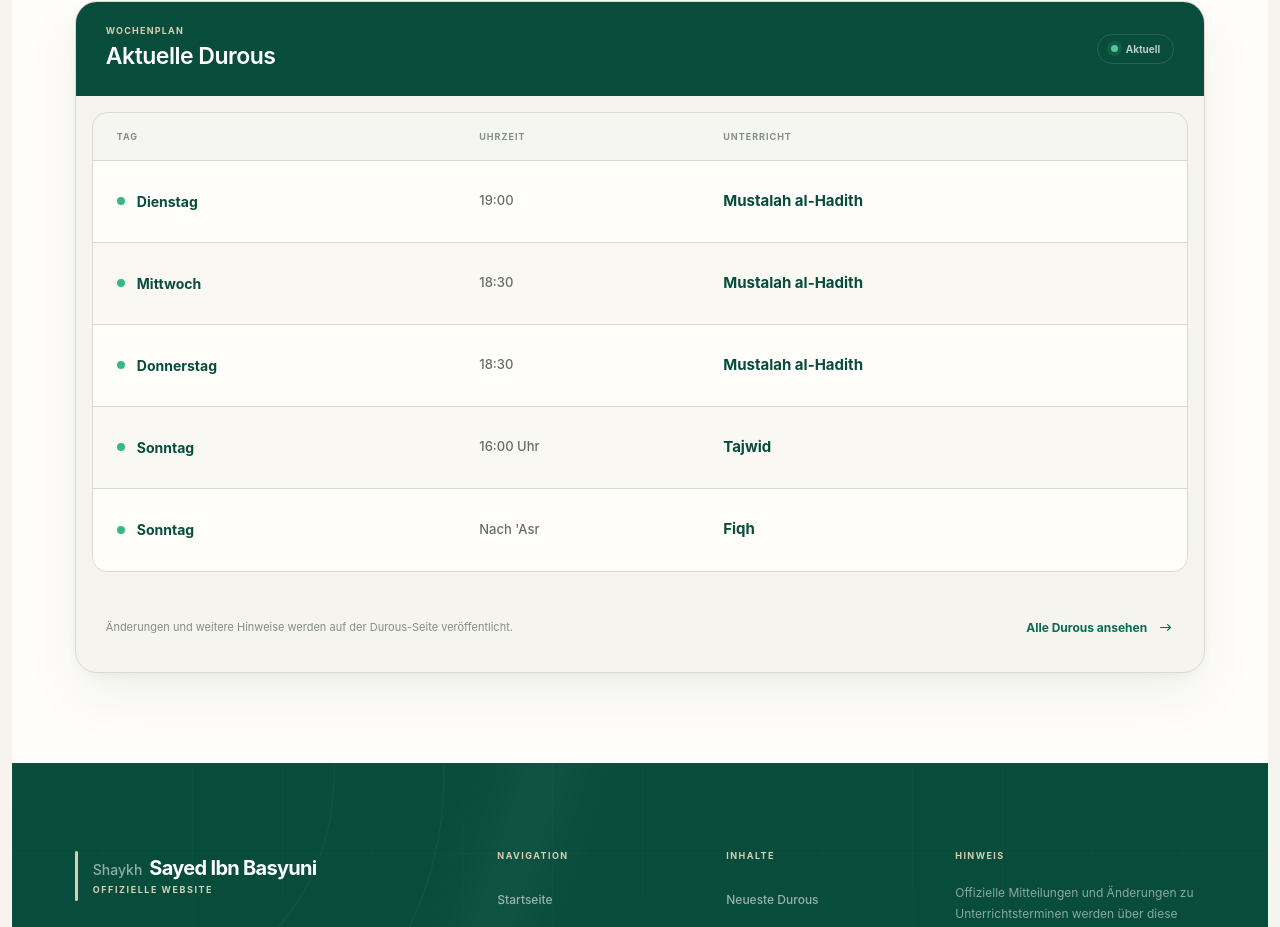
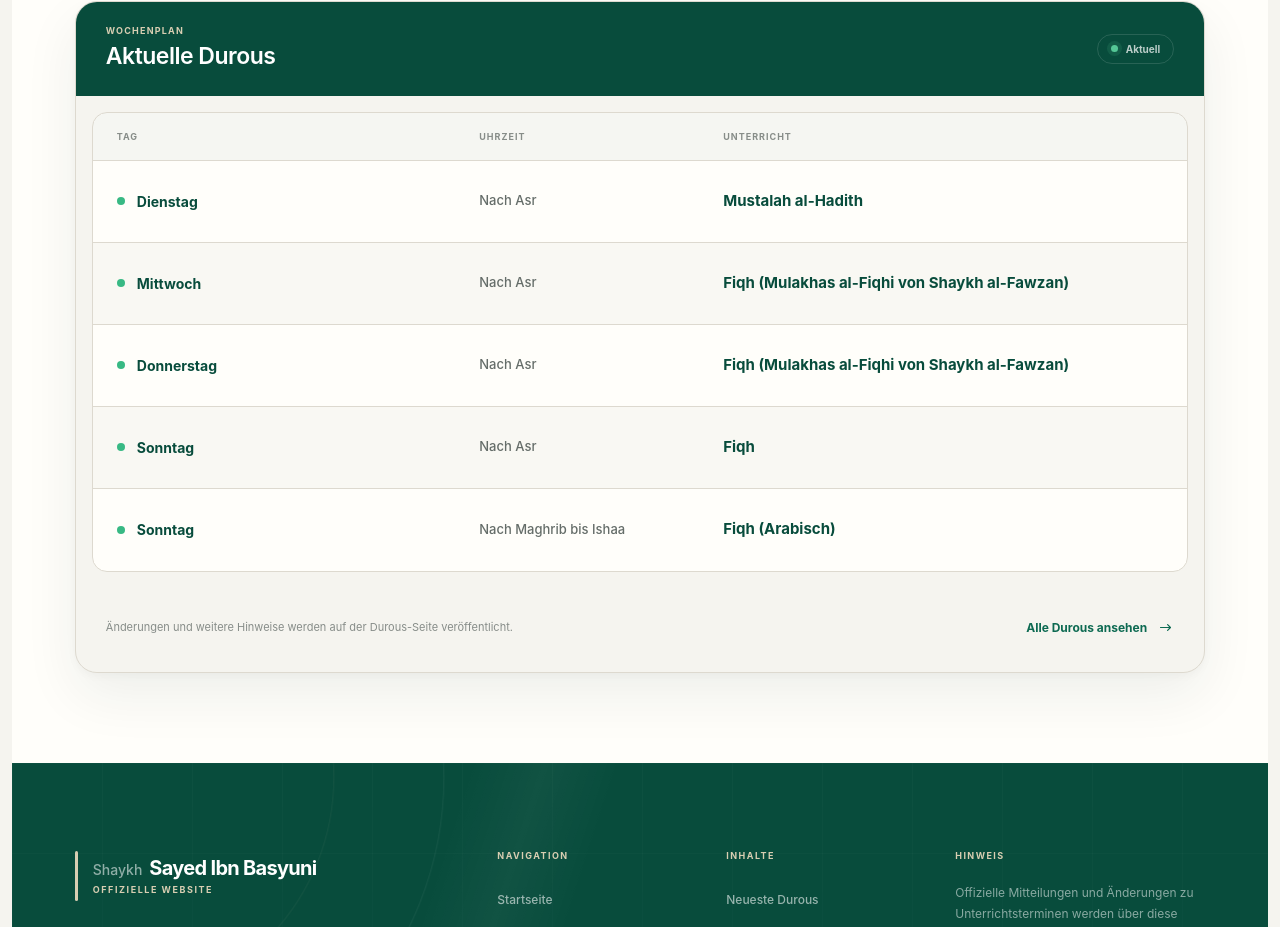
Before and after one commit to SoufianElfouzari/Shaykh-Sayed-Ibn-Basyuni-Website, a React (Vite) app: page / in a window 1280 px wide. Shown: the part 3139-4066 px from the top of the page. Built offline with nearby package versions, Linux system fonts and the light colour scheme; no server answers.

Commit message:
impr: update LessonShedule

```diff
--- a/src/pages/common/LessonSchedule/LessonSchedule.jsx
+++ b/src/pages/common/LessonSchedule/LessonSchedule.jsx
@@ -5,32 +5,32 @@ const weeklyLessons = [
   {
     id: 1,
     day: "Dienstag",
-    time: "19:00",
-    subject: "Mustalah al-Hadith",
-  },
-  {
-    id: 1,
-    day: "Mittwoch",
-    time: "18:30",
-    subject: "Mustalah al-Hadith",
-  },
-  {
-    id: 1,
-    day: "Donnerstag",
-    time: "18:30",
+    time: "Nach Asr",
     subject: "Mustalah al-Hadith",
   },
   {
     id: 2,
-    day: "Sonntag",
-    time: "16:00 Uhr",
-    subject: "Tajwid",
+    day: "Mittwoch",
+    time: "Nach Asr",
+    subject: "Fiqh (Mulakhas al-Fiqhi von Shaykh al-Fawzan)",
   },
   {
     id: 3,
+    day: "Donnerstag",
+    time: "Nach Asr",
+    subject: "Fiqh (Mulakhas al-Fiqhi von Shaykh al-Fawzan)",
+  },
+  {
+    id: 4,
     day: "Sonntag",
-    time: "Nach 'Asr",
+    time: "Nach Asr",
     subject: "Fiqh",
+  },
+  {
+    id: 5,
+    day: "Sonntag",
+    time: "Nach Maghrib bis Ishaa",
+    subject: "Fiqh (Arabisch)",
   },
 ];
 
```
